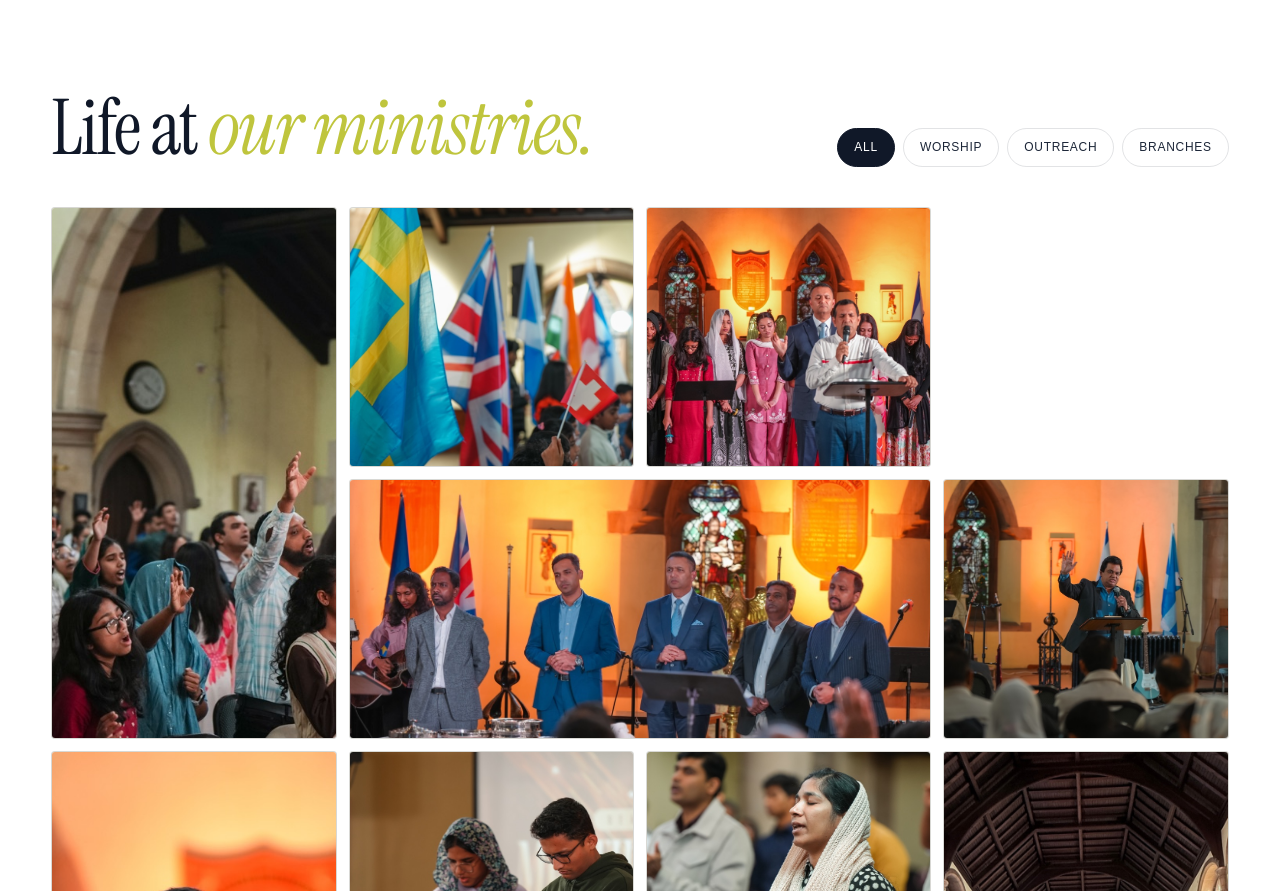
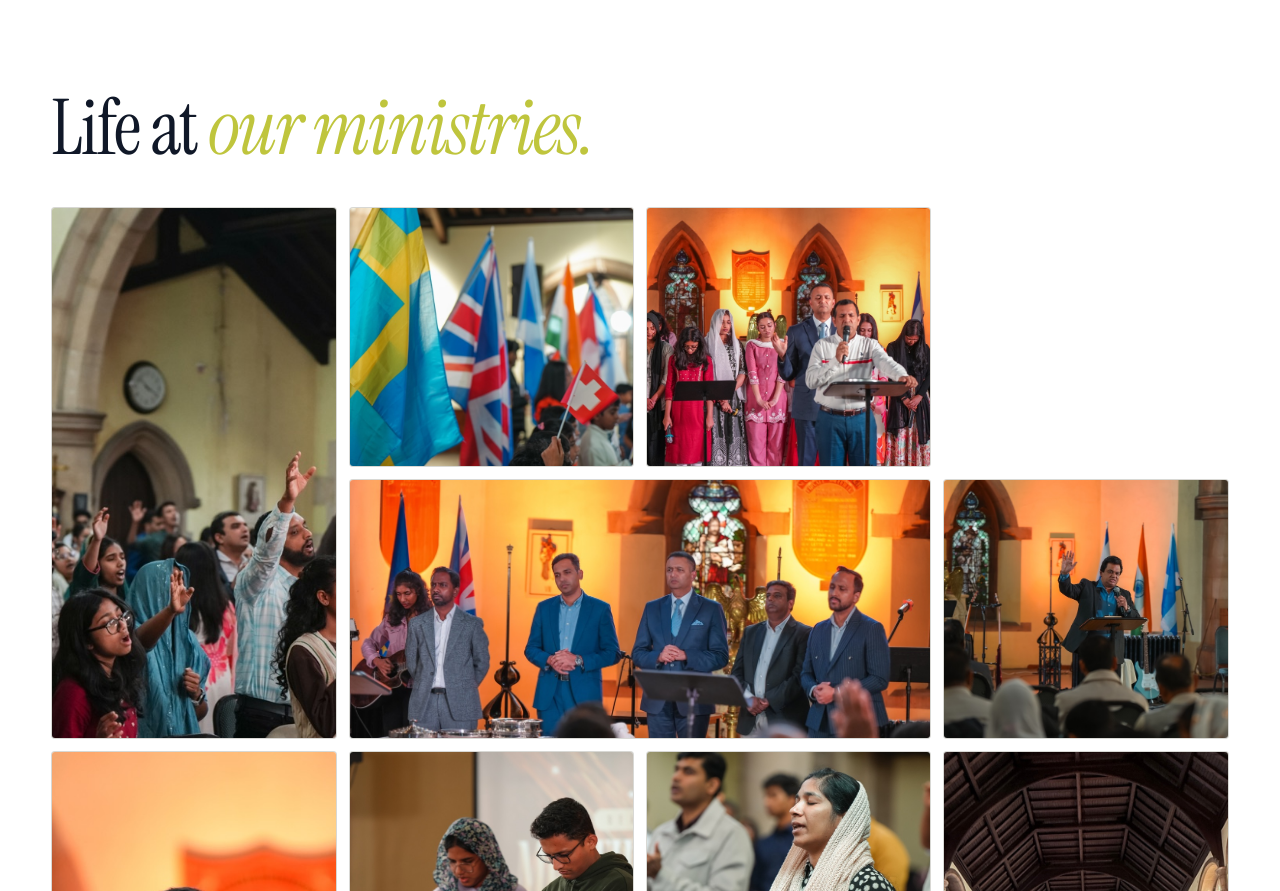
Before and after one commit to ourjesuslives2026/ourjesuslives, a React (Vite) app: page / in a window 1280 px wide. Shown: the part 8480-9371 px from the top of the page. Built offline with nearby package versions, Linux system fonts and the light colour scheme; a web font is replaced by a local one.

Commit message:
Remove gallery filter buttons from home page
Co-Authored-By: Claude Sonnet 4.6 <noreply@anthropic.com>

```diff
--- a/src/components/Gallery.jsx
+++ b/src/components/Gallery.jsx
@@ -14,12 +14,6 @@ export const allPhotos = [
   { cat: 'branches',              tag: 'Branch',   desc: 'Church interior — congregation in worship',               img: '/assets/gallery/branches-2.jpg' },
 ];
 
-const filters = [
-  { key: 'all',      label: 'All' },
-  { key: 'worship',  label: 'Worship' },
-  { key: 'outreach', label: 'Outreach' },
-  { key: 'branches', label: 'Branches' },
-];
 
 export function Lightbox({ photos, index, onClose, onPrev, onNext }) {
   useEffect(() => {
@@ -57,7 +51,6 @@ export function Lightbox({ photos, index, onClose, onPrev, onNext }) {
 }
 
 export default function Gallery() {
-  const [cat, setCat] = useState('all');
   const [lightboxIdx, setLightboxIdx] = useState(null);
   const headRef = useReveal();
   const masonryRef = useReveal();
@@ -73,27 +66,14 @@ export default function Gallery() {
     <section className="gallery" id="gallery">
       <div className="container">
         <div className="gallery__head reveal" ref={headRef}>
-          <div>
-            <h2 className="h-display">Life at <em>our ministries.</em></h2>
-          </div>
-          <div className="gallery__filter">
-            {filters.map(f => (
-              <button
-                key={f.key}
-                className={`chip${cat === f.key ? ' chip--active' : ''}`}
-                onClick={() => setCat(f.key)}
-              >
-                {f.label}
-              </button>
-            ))}
-          </div>
+          <h2 className="h-display">Life at <em>our ministries.</em></h2>
         </div>
 
         <div className="masonry reveal" ref={masonryRef}>
           {allPhotos.map((c, i) => (
             <div
               key={i}
-              className={`m-cell${c.tall ? ' m-cell--tall' : ''}${c.wide ? ' m-cell--wide' : ''}${cat !== 'all' && c.cat !== cat ? ' is-hidden' : ''}`}
+              className={`m-cell${c.tall ? ' m-cell--tall' : ''}${c.wide ? ' m-cell--wide' : ''}`}
               data-cat={c.cat}
               onClick={() => openLightbox(i)}
               role="button"
```
